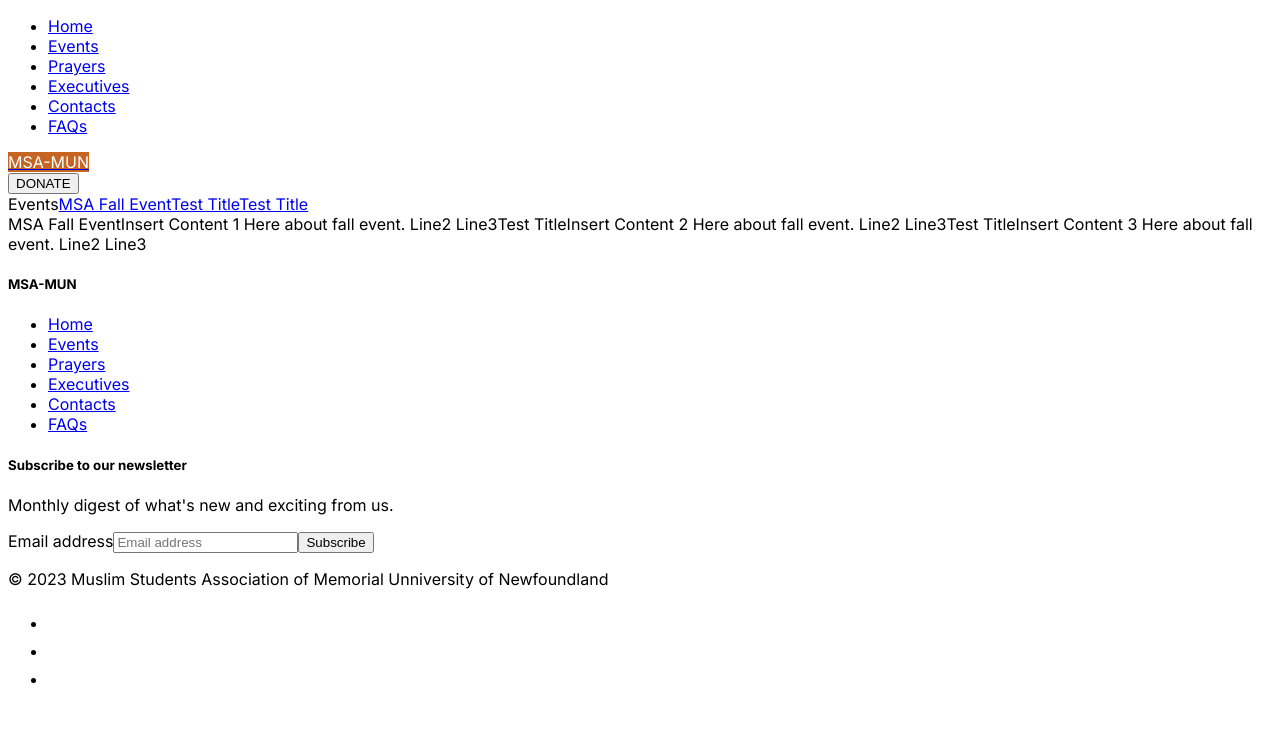
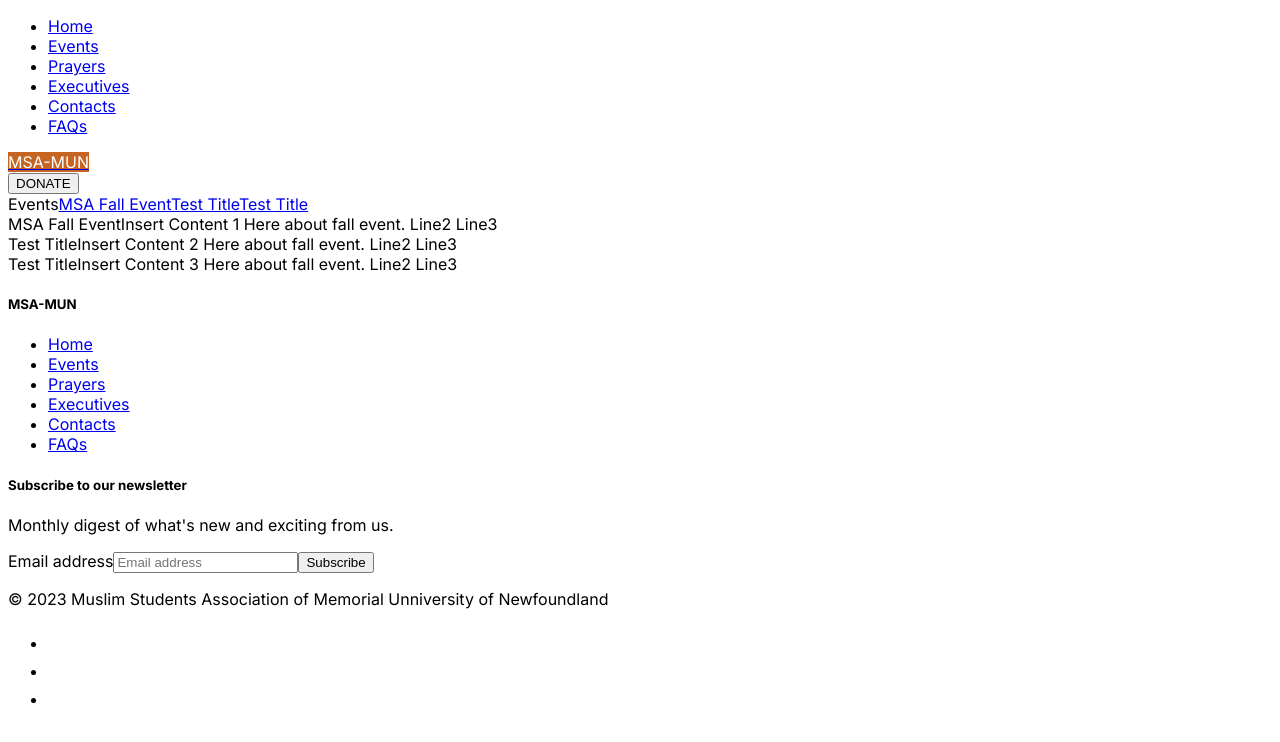
Before and after one commit to zakwanashfaq/msamun, a Next.js app in the folder client/: page /events in a window 1280 px wide. Shown: the top 742 px of the page. Built offline with nearby package versions, Linux system fonts and the light colour scheme.

Commit message:
id wired to link

```diff
--- a/client/src/pages/events/index.tsx
+++ b/client/src/pages/events/index.tsx
@@ -5,14 +5,14 @@
 import { useState, useEffect } from 'react';
 
 function EventsPageItem(props: { item: TEvent }) {
-  return <>
+  return <div className="d-flex flex-column" id={props.item.id}>
     <span className="pb-3 text-dark fs-5" >
       {props.item.title}
     </span>
     <span className="pb-3">
       {props.item.content}
     </span>
-  </>
+  </div>
 }
 
 export default function EventsPage() {
```
